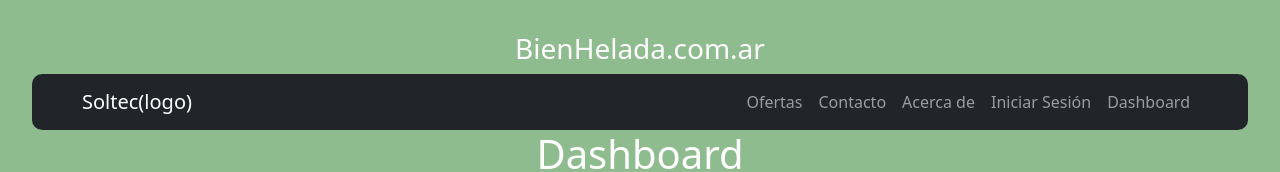
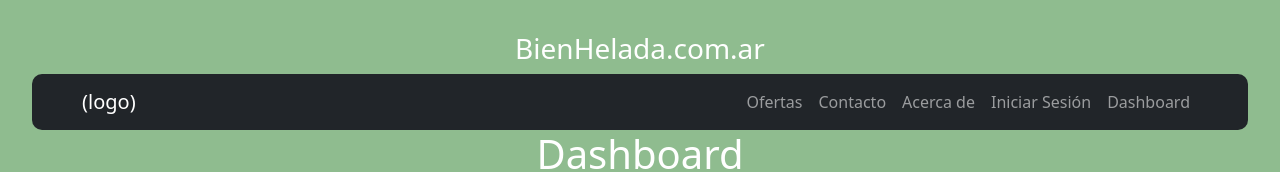
Before and after one commit to undrbug/integrador-TalentoTech, a React (Vite) app: page /dashboard in a window 1280 px wide. Shown: the top 172 px of the page. Built offline with nearby package versions, Linux system fonts and the light colour scheme.

Commit message:
cambios sin relevancia

```diff
--- a/src/App.jsx
+++ b/src/App.jsx
@@ -24,10 +24,10 @@ function App() {
           <Route path="/register" element={<Register />} />
           <Route path="/shop" element={<Shop />} />
           {/* <Route path="/product/:id" element={<ProductDetail />} /> */}
-          {/* <Route path="/checkout" element={<Checkout />} /> */}
           <Route path="/contact" element={<Contact />} />
           {/* <Route path="/about" element={<About />} /> */}
           {/* ruta privada, falta implementar */}
+          {/* <Route path="/checkout" element={<Checkout />} /> */}
           <Route path="/dashboard" element={<Dashboard />} />
         </Routes>
       <Footer />
--- a/src/components/Header.jsx
+++ b/src/components/Header.jsx
@@ -5,7 +5,7 @@ const Header = () => (
   <header>
     <Navbar bg="dark" variant="dark" expand="lg" className='radius'>
       <Container>
-        <Navbar.Brand as={Link} to="/">Soltec(logo)</Navbar.Brand>
+        <Navbar.Brand as={Link} to="/">(logo)</Navbar.Brand>
         <Navbar.Toggle aria-controls="main-navbar" />
         <Navbar.Collapse id="main-navbar">
           <Nav className="justify-content-end flex-grow-1">
```
